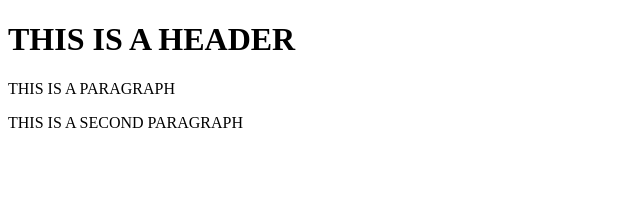
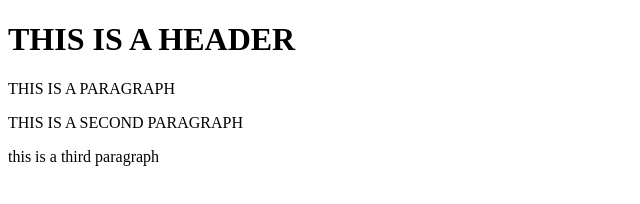
Before and after one commit to adnan2472/git-test, a website: page index.html in a window 1280 px wide. Shown: the whole page, without its empty margins (0-640 px from the left). Drawn offline with Linux system fonts and the light colour scheme.

Commit message:
fourth commit

```diff
--- a/index.html
+++ b/index.html
@@ -7,5 +7,6 @@
     <h1>THIS IS A HEADER</h1>
     <p>THIS IS A PARAGRAPH</p>
     <p>THIS IS A SECOND PARAGRAPH</p>
+    <p>this is a third paragraph</p>
 </body>
 </html>
```
Also changed, not shown: package.json (added, +24 -0 lines), 2 other files.
